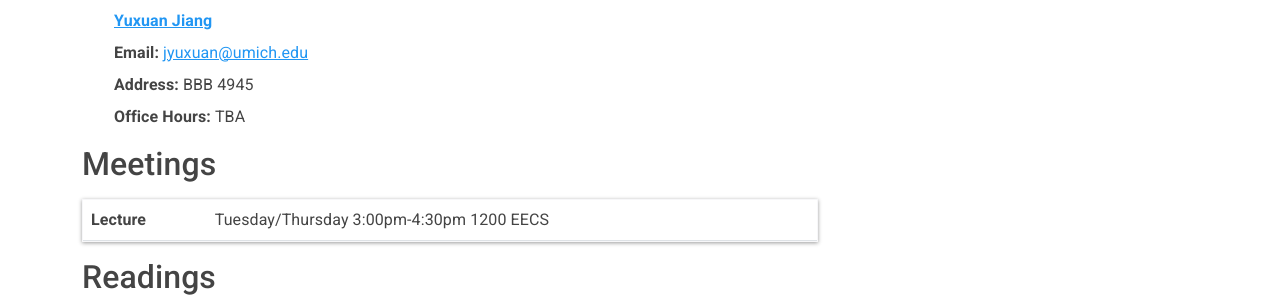
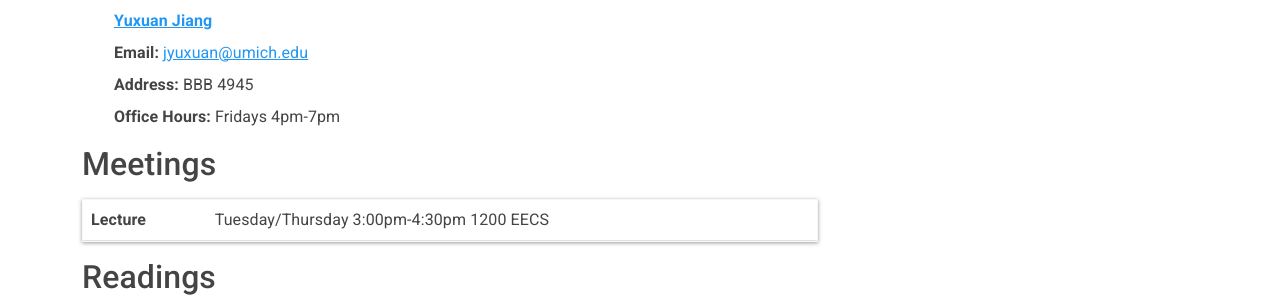
Before and after one commit to eecs582/eecs582.github.io, a Jekyll site: the page built from index.md, in a window 1280 px wide and 900 px high, scrolled down 820 px. Shown: the part 153-453 px from the top of the window. Built offline with Jekyll 4.4.1, drawn with Linux system fonts in a browser that asks for light colours.

Commit message:
add office hour

```diff
--- a/index.md
+++ b/index.md
@@ -45,7 +45,7 @@ to Operating Systems) or equivalent.
 	<dd><strong><a href="https://essoz.github.io/">Yuxuan Jiang</a></strong></dd>
 	<dd><b>Email: </b><a href="mailto:jyuxuan@umich.edu">jyuxuan@umich.edu</a></dd>
 	<dd><b>Address: </b>BBB 4945</dd>
-	<dd><b>Office Hours: </b>TBA</dd>
+	<dd><b>Office Hours: </b>Fridays 4pm-7pm</dd>
 </dl>
 
 ## Meetings
```
